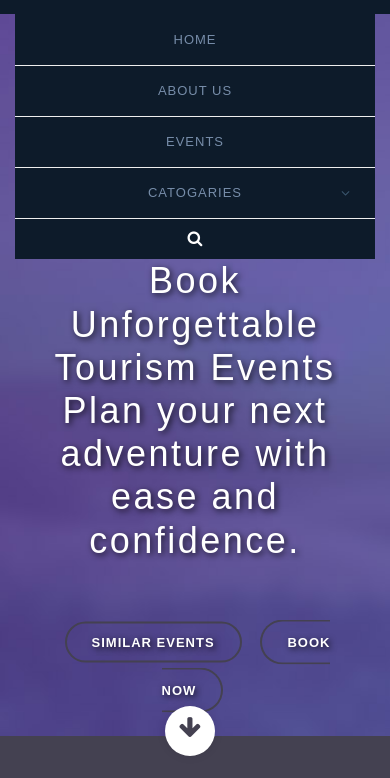
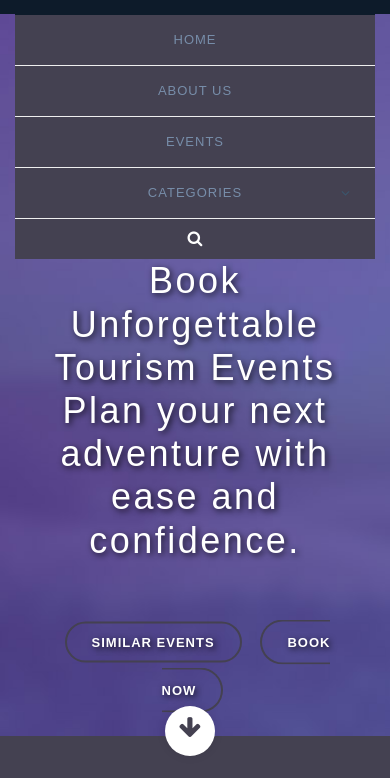
Before and after one commit to MzoonSA/Tourism-Events, a plain HTML site: page index.html in a window 390 px wide. Both pictures are taken after a click on the link "Menu". Shown: the part 66-844 px from the top of the page. Drawn offline with Linux system fonts and the light colour scheme.

Commit message:
Updated the navigation bar structure and styling

```diff
--- a/assets/css/TourismEvents-CSS.css
+++ b/assets/css/TourismEvents-CSS.css
@@ -424,7 +424,7 @@ header
 
 .header-area .main-nav .logo {
   line-height: 80px;
-  color: #0d1b2a;
+  color: #444151;
   font-size: 28px;
   font-weight: 700;
   text-transform: uppercase;
@@ -460,7 +460,7 @@ header
 }
 
 .header-area .main-nav .nav .search-icon a {
-  background-color: #0d1b2a;
+  background-color: #444151;
   color: #778da9;
   width: 40px;
   height: 40px;
@@ -474,7 +474,7 @@ header
     float: none;
     text-align: center;
     width: 100%;
-    background-color: #0d1b2a;
+    background-color: #444151; /*#0d1b2a*/
     margin-left: 0px;
   }
 }
@@ -488,7 +488,7 @@ header
   display: block;
   font-weight: 500;
   font-size: 13px;
-  color: #0d1b2a;
+  color: #444151; /*#0d1b2a*/
   text-transform: uppercase;
   -webkit-transition: all 0.3s ease 0s;
   -moz-transition: all 0.3s ease 0s;
@@ -501,18 +501,18 @@ header
 }
 
 .header-area .main-nav .nav li a {
-  color: #0d1b2a;
+  color: #444151; /*#0d1b2a*/
 }
 
 .header-area .main-nav .nav li:hover a,
 .header-area .main-nav .nav li a.active {
-  color: #0d1b2a !important;
+  color: #444151 !important; /*#0d1b2a*/
   opacity: 0.5;
 }
 
 .background-header .main-nav .nav li:hover a,
 .background-header .main-nav .nav li a.active {
-  color: #778da9 !important;
+  color: #444151 !important; /*#778da9*/
   opacity: 1;
 }
 
@@ -558,8 +558,8 @@ header
 .header-area .main-nav .nav li.submenu ul li a {
   opacity: 1;
   display: block;
-  background: #0d1b2a;
-  color: #778da9 !important;
+  background: #444151; /* dropdown-menu (categories.nav) */
+  color: white !important;
   padding-left: 20px;
   height: 40px;
   line-height: 40px;
@@ -573,8 +573,8 @@ header
 }
 
 .header-area .main-nav .nav li.submenu ul li a:hover {
-  background: #778da9;
-  color: #0d1b2a !important;
+  background: #444151;
+  color: white !important;
   padding-left: 25px;
 }
 
@@ -772,7 +772,7 @@ header
   }
   .header-area .main-nav .nav li {
     width: 100%;
-    background: #0d1b2a;
+    background: #444151;
     border-bottom: 1px solid #eee;
     padding-left: 0px !important;
     padding-right: 0px !important;
@@ -782,7 +782,7 @@ header
     line-height: 50px !important;
     padding: 0px !important;
     border: none !important;
-    background: #0d1b2a !important;
+    background: #444151 !important;
     color: #778da9 !important;
   }
   .header-area .main-nav .nav li a:hover {
--- a/index.html
+++ b/index.html
@@ -70,7 +70,7 @@
                             <li class="scroll-to-section"><a href="#about">About Us</a></li>
                             <li class="scroll-to-section"><a href="#projects">Events</a></li>
                             <li class="submenu">
-                                <a href="javascript:;">Catogaries</a>
+                                <a href="javascript:;">Categories</a>
                                 <ul>
                                     <li><a href="">About Us</a></li>
                                     <li><a href="">Features</a></li>
```
